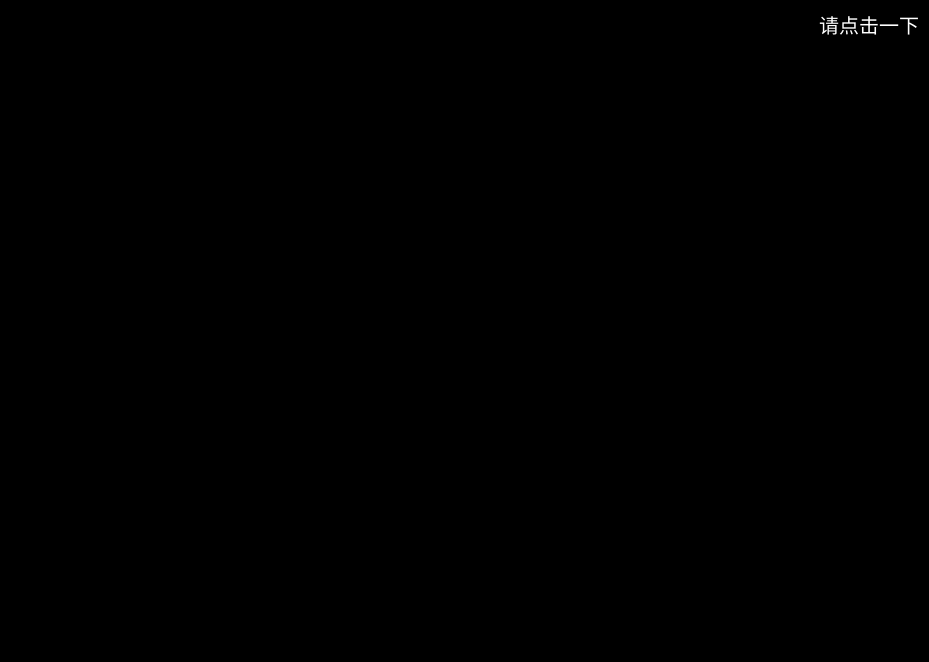
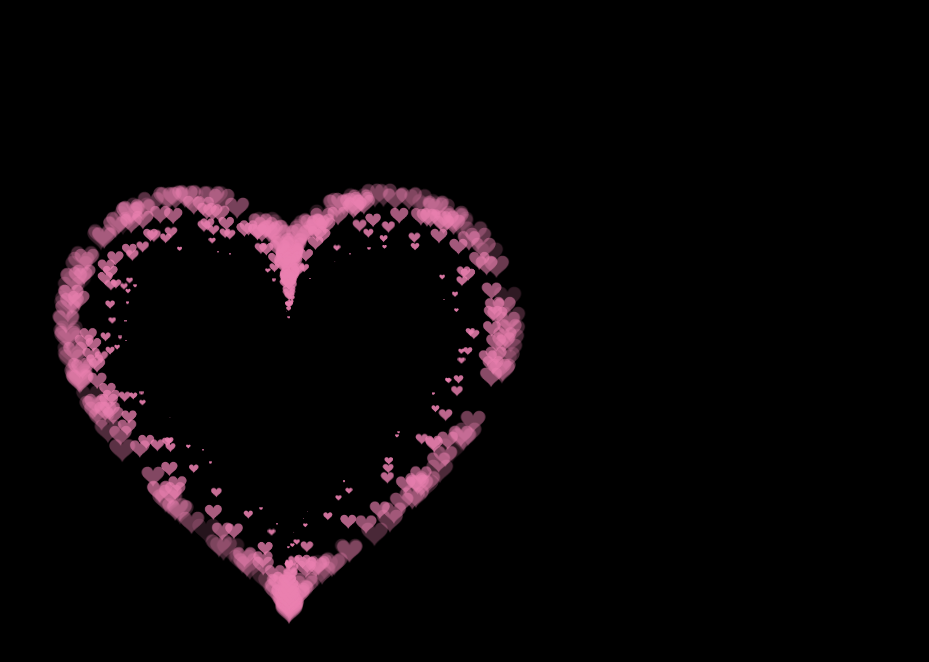
Before and after one commit to zzll2023/hhhhh, a plain HTML site: page index.html in a window 1280 px wide. Shown: the whole page, without its empty margins (351-1280 px from the left). Drawn offline with nearby package versions, Linux system fonts and the light colour scheme.

Commit message:
Update index.html

```diff
--- a/index.html
+++ b/index.html
@@ -1,177 +1,267 @@
-<!DOCTYPE html>
-<html>
-
-<head>
-  <title></title>
-  <script src="js/jquery-1.7.2.js"></script>
-</head>
+<!DOCTYPE HTML PUBLIC "-//W3C//DTD HTML 4.0 Transitional//EN">
+<HTML>
+ <HEAD>
+  <TITLE> New Document </TITLE>
+  <META NAME="Generator" CONTENT="EditPlus">
+  <META NAME="Author" CONTENT="">
+  <META NAME="Keywords" CONTENT="">
+  <META NAME="Description" CONTENT="">
   <style>
-  * {
-    padding: 0;
-    margin: 0;
-    box-sizing: border-box;
-  }
-
-  html,
-  body {
+  html, body {
   height: 100%;
   padding: 0;
   margin: 0;
   background: #000;
 }
-
-  .tip {
-    position: fixed;
-    top: 10px;
-    right: 10px;
-    color: #fff;
-    font-size: 20px;
-  }
-
-  .aa {
-    position: fixed;
-    left: 50%;
-    bottom: 10px;
-    color: #ccc;
-  }
-
-  .container {
-    width: 100%;
-    height: 100%;
-  }
-
 canvas {
-    z-index: 99;
   position: absolute;
   width: 100%;
   height: 100%;
 }
   </style>
+ </HEAD>
 
-<body>
-  <!-- tip -->
-  <span class="tip">请点击一下</span>
-  <!-- 樱花 -->
-  <div id="jsi-cherry-container" class="container">
-    <audio autoplay="autopaly" loop>
-      <!-- 背景音乐 -->
-      <source src="./Adagio.mp3" type="audio/mp3" />
-      您的浏览器不支持播放声音
-    </audio>
-    <!-- 爱心 -->
-    <canvas id="pinkboard" class="container"> </canvas>
-  </div>
-
-</body>
-
-</html>
+ <BODY>
+  <canvas id="pinkboard"></canvas>
   <script>
-
-  let imgSrc1 = './caiwenji.jpg'
-  let imgSrc2 = './lan.jpg'
-  //音频
-  document.addEventListener('click', musicPlay);
-  function musicPlay() {
-    document.querySelector('audio').play();
-    document.removeEventListener('click', musicPlay);
-    document.querySelector('.tip').style.display = 'none';
-    randomImg();
-  }
-
-  //随机位置生成图片
-  function randomImg() {
-    setInterval(function () {
-      createRanImg(imgSrc1);
-      createRanImg(imgSrc1);
-      createRanImg(imgSrc1);
-    }, 1000)
-    setInterval(function () {
-      createRanImg(imgSrc2);
-      createRanImg(imgSrc2);
-      createRanImg(imgSrc2);
-    }, 1200)
-    setInterval(function () {
-      createRanImg(imgSrc1);
-      createRanImg(imgSrc1);
-      createRanImg(imgSrc1);
-    }, 1400)
-    setInterval(function () {
-      createRanImg(imgSrc2);
-      createRanImg(imgSrc2);
-      createRanImg(imgSrc2);
-    }, 1600)
-    setInterval(function () {
-      //删除图片
-      removeRanImg();
-    }, 1500)
-  }
-
-  function createRanImg(imgSrc) {
-    setTimeout(function () {
-      let top = Math.round(Math.random() * (document.body.clientHeight - 200) + 100);
-      let left = Math.round(Math.random() * (document.body.clientWidth - 200) + 100);
-
-      // 创建图片元素
-      let img = document.createElement('img');
-      img.src = imgSrc;
-      img.style.position = 'fixed';
-      img.style.width = '10%';
-      img.style.top = top + 'px';
-      img.style.left = left + 'px';
-      img.style.transition = 'all 0.5s';
-      img.style.opacity = 0.3;
-
-      // 创建文字元素
-      let text = document.createElement('div');
-      text.innerHTML = "丽娜，爱你";
-      text.style.position = 'fixed';
-      text.style.fontSize = '20px';
-      text.style.color = '#FF69B4';
-      text.style.top = (top + 20) + 'px'; // 调整文字位置
-      text.style.left = left + 'px';
-
-      let container = document.querySelector('#jsi-cherry-container');
-      let pinkboard = document.querySelector('#pinkboard');
-
-      // 将图片和文字元素添加到容器中
-      container.insertBefore(img, pinkboard);
-      container.insertBefore(text, pinkboard);
-    }, 200);
-  }
-
-  function removeRanImg() {
-    let container = document.querySelector('#jsi-cherry-container');
-    let children = container.children;
-    for (let i = 1; i < children.length - 1; i++) {
-      container.removeChild(children[i]);
-    }
-  }
-
   /*
  * Settings
  */
 var settings = {
   particles: {
-      length: 700, // maximum amount of particles         &#8203;``【oaicite:4】``&#8203;
-      duration: 2, // particle duration in sec            &#8203;``【oaicite:3】``&#8203;
-      velocity: 300, // particle velocity in pixels/sec   &#8203;``【oaicite:2】``&#8203;
-      effect: -0.75, // play with this for a nice effect  &#8203;``【oaicite:1】``&#8203;
-      size: 30, // particle size in pixels                &#8203;``【oaicite:0】``&#8203;
+    length:   500, // maximum amount of particles
+    duration:   2, // particle duration in sec
+    velocity: 100, // particle velocity in pixels/sec
+    effect: -0.75, // play with this for a nice effect
+    size:      30, // particle size in pixels
   },
 };
 
+/*
+ * RequestAnimationFrame polyfill by Erik Möller
+ */
+(function(){var b=0;var c=["ms","moz","webkit","o"];for(var a=0;a<c.length&&!window.requestAnimationFrame;++a){window.requestAnimationFrame=window[c[a]+"RequestAnimationFrame"];window.cancelAnimationFrame=window[c[a]+"CancelAnimationFrame"]||window[c[a]+"CancelRequestAnimationFrame"]}if(!window.requestAnimationFrame){window.requestAnimationFrame=function(h,e){var d=new Date().getTime();var f=Math.max(0,16-(d-b));var g=window.setTimeout(function(){h(d+f)},f);b=d+f;return g}}if(!window.cancelAnimationFrame){window.cancelAnimationFrame=function(d){clearTimeout(d)}}}());
 
-  (function () {
-    var b = 0;
-    var c = ["ms", "moz", "webkit", "o"];
-    for (var a = 0; a < c.length && !window.requestAnimationFrame; ++a) {
-      window.requestAnimationFrame = window[c[a] + "RequestAnimationFrame"];
-      window.cancelAnimationFrame =
-        window[c[a] + "CancelAnimationFrame"] ||
-        window[c[a] + "CancelRequestAnimationFrame"];
+/*
+ * Point class
+ */
+var Point = (function() {
+  function Point(x, y) {
+    this.x = (typeof x !== 'undefined') ? x : 0;
+    this.y = (typeof y !== 'undefined') ? y : 0;
   }
-    if (!window.requestAnimationFrame) {
-      window.requestAnimationFrame = function (h, e) {
-        var d = new Date().getTime();
-        var f = Math.max(0, 16 - (d - b));
-        var
+  Point.prototype.clone = function() {
+    return new Point(this.x, this.y);
+  };
+  Point.prototype.length = function(length) {
+    if (typeof length == 'undefined')
+      return Math.sqrt(this.x * this.x + this.y * this.y);
+    this.normalize();
+    this.x *= length;
+    this.y *= length;
+    return this;
+  };
+  Point.prototype.normalize = function() {
+    var length = this.length();
+    this.x /= length;
+    this.y /= length;
+    return this;
+  };
+  return Point;
+})();
+
+/*
+ * Particle class
+ */
+var Particle = (function() {
+  function Particle() {
+    this.position = new Point();
+    this.velocity = new Point();
+    this.acceleration = new Point();
+    this.age = 0;
+  }
+  Particle.prototype.initialize = function(x, y, dx, dy) {
+    this.position.x = x;
+    this.position.y = y;
+    this.velocity.x = dx;
+    this.velocity.y = dy;
+    this.acceleration.x = dx * settings.particles.effect;
+    this.acceleration.y = dy * settings.particles.effect;
+    this.age = 0;
+  };
+  Particle.prototype.update = function(deltaTime) {
+    this.position.x += this.velocity.x * deltaTime;
+    this.position.y += this.velocity.y * deltaTime;
+    this.velocity.x += this.acceleration.x * deltaTime;
+    this.velocity.y += this.acceleration.y * deltaTime;
+    this.age += deltaTime;
+  };
+  Particle.prototype.draw = function(context, image) {
+    function ease(t) {
+      return (--t) * t * t + 1;
+    }
+    var size = image.width * ease(this.age / settings.particles.duration);
+    context.globalAlpha = 1 - this.age / settings.particles.duration;
+    context.drawImage(image, this.position.x - size / 2, this.position.y - size / 2, size, size);
+  };
+  return Particle;
+})();
+
+/*
+ * ParticlePool class
+ */
+var ParticlePool = (function() {
+  var particles,
+      firstActive = 0,
+      firstFree   = 0,
+      duration    = settings.particles.duration;
+
+  function ParticlePool(length) {
+    // create and populate particle pool
+    particles = new Array(length);
+    for (var i = 0; i < particles.length; i++)
+      particles[i] = new Particle();
+  }
+  ParticlePool.prototype.add = function(x, y, dx, dy) {
+    particles[firstFree].initialize(x, y, dx, dy);
+
+    // handle circular queue
+    firstFree++;
+    if (firstFree   == particles.length) firstFree   = 0;
+    if (firstActive == firstFree       ) firstActive++;
+    if (firstActive == particles.length) firstActive = 0;
+  };
+  ParticlePool.prototype.update = function(deltaTime) {
+    var i;
+
+    // update active particles
+    if (firstActive < firstFree) {
+      for (i = firstActive; i < firstFree; i++)
+        particles[i].update(deltaTime);
+    }
+    if (firstFree < firstActive) {
+      for (i = firstActive; i < particles.length; i++)
+        particles[i].update(deltaTime);
+      for (i = 0; i < firstFree; i++)
+        particles[i].update(deltaTime);
+    }
+
+    // remove inactive particles
+    while (particles[firstActive].age >= duration && firstActive != firstFree) {
+      firstActive++;
+      if (firstActive == particles.length) firstActive = 0;
+    }
+
+
+  };
+  ParticlePool.prototype.draw = function(context, image) {
+    // draw active particles
+    if (firstActive < firstFree) {
+      for (i = firstActive; i < firstFree; i++)
+        particles[i].draw(context, image);
+    }
+    if (firstFree < firstActive) {
+      for (i = firstActive; i < particles.length; i++)
+        particles[i].draw(context, image);
+      for (i = 0; i < firstFree; i++)
+        particles[i].draw(context, image);
+    }
+  };
+  return ParticlePool;
+})();
+
+/*
+ * Putting it all together
+ */
+(function(canvas) {
+  var context = canvas.getContext('2d'),
+      particles = new ParticlePool(settings.particles.length),
+      particleRate = settings.particles.length / settings.particles.duration, // particles/sec
+      time;
+
+  // get point on heart with -PI <= t <= PI
+  function pointOnHeart(t) {
+    return new Point(
+      160 * Math.pow(Math.sin(t), 3),
+      130 * Math.cos(t) - 50 * Math.cos(2 * t) - 20 * Math.cos(3 * t) - 10 * Math.cos(4 * t) + 25
+    );
+  }
+
+  // creating the particle image using a dummy canvas
+  var image = (function() {
+    var canvas  = document.createElement('canvas'),
+        context = canvas.getContext('2d');
+    canvas.width  = settings.particles.size;
+    canvas.height = settings.particles.size;
+    // helper function to create the path
+    function to(t) {
+      var point = pointOnHeart(t);
+      point.x = settings.particles.size / 2 + point.x * settings.particles.size / 350;
+      point.y = settings.particles.size / 2 - point.y * settings.particles.size / 350;
+      return point;
+    }
+    // create the path
+    context.beginPath();
+    var t = -Math.PI;
+    var point = to(t);
+    context.moveTo(point.x, point.y);
+    while (t < Math.PI) {
+      t += 0.01; // baby steps!
+      point = to(t);
+      context.lineTo(point.x, point.y);
+    }
+    context.closePath();
+    // create the fill
+    context.fillStyle = '#ea80b0';
+    context.fill();
+    // create the image
+    var image = new Image();
+    image.src = canvas.toDataURL();
+    return image;
+  })();
+
+  // render that thing!
+  function render() {
+    // next animation frame
+    requestAnimationFrame(render);
+
+    // update time
+    var newTime   = new Date().getTime() / 1000,
+        deltaTime = newTime - (time || newTime);
+    time = newTime;
+
+    // clear canvas
+    context.clearRect(0, 0, canvas.width, canvas.height);
+
+    // create new particles
+    var amount = particleRate * deltaTime;
+    for (var i = 0; i < amount; i++) {
+      var pos = pointOnHeart(Math.PI - 2 * Math.PI * Math.random());
+      var dir = pos.clone().length(settings.particles.velocity);
+      particles.add(canvas.width / 2 + pos.x, canvas.height / 2 - pos.y, dir.x, -dir.y);
+    }
+
+    // update and draw particles
+    particles.update(deltaTime);
+    particles.draw(context, image);
+  }
+
+  // handle (re-)sizing of the canvas
+  function onResize() {
+    canvas.width  = canvas.clientWidth;
+    canvas.height = canvas.clientHeight;
+  }
+  window.onresize = onResize;
+
+  // delay rendering bootstrap
+  setTimeout(function() {
+    onResize();
+    render();
+  }, 10);
+})(document.getElementById('pinkboard'));
+  </script>
+ </BODY>
+</HTML>
+————————————————
+版权声明：本文为CSDN博主「梦游星海」的原创文章，遵循CC 4.0 BY-SA版权协议，转载请附上原文出处链接及本声明。
+原文链接：https://blog.csdn.net/qq_48396625/article/details/109296650
```
Lines whose indentation alone changed are shown as unchanged.
